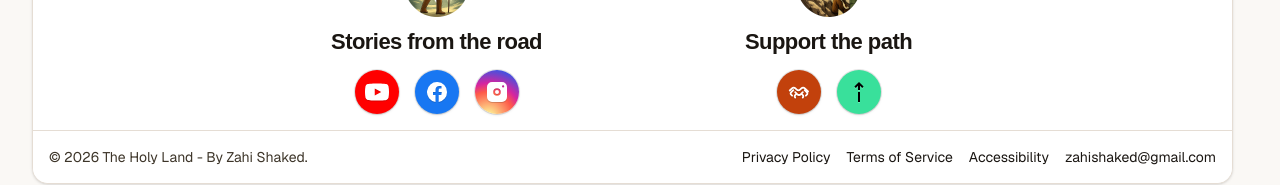
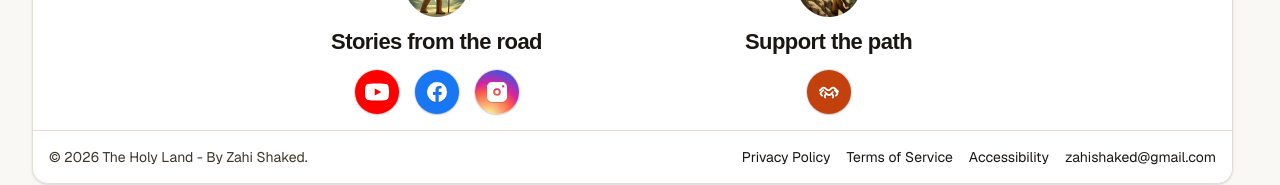
Before and after one commit to Ponzee/zahi-tours, a Next.js app: page /about in a window 1280 px wide. Shown: the part 609-794 px from the top of the page. Built offline with nearby package versions, Linux system fonts and the light colour scheme; no server answers; a web font is replaced by a local one.

Commit message:
ui(follow): remove linktree button

```diff
--- a/components/FollowSupportBlock.tsx
+++ b/components/FollowSupportBlock.tsx
@@ -115,21 +115,6 @@ export default function FollowSupportBlock() {
                     </svg>
                   </span>
                 </Link>
-
-                <a
-                  href="https://linktr.ee/zahishakedtourguide"
-                  target="_blank"
-                  rel="noopener noreferrer"
-                  className="group inline-flex items-center focus-visible:outline-2 focus-visible:outline-[#c2410c] focus-visible:outline-offset-2 rounded-full"
-                  aria-label="Linktree"
-                  title="Linktree"
-                >
-                  <span className="inline-flex h-11 w-11 items-center justify-center rounded-full bg-[#39E09B] shadow-sm ring-1 ring-black/10 transition-all duration-200 ease-out group-hover:-translate-y-0.5 group-hover:shadow-md group-hover:ring-black/20 group-hover:scale-[1.04] active:translate-y-0 active:scale-[0.98]" aria-hidden="true">
-                    <svg viewBox="0 0 24 24" className="h-6 w-6 text-black drop-shadow-[0_1px_0_rgba(255,255,255,0.25)]" fill="currentColor">
-                      <path d="M12 2l4.6 4.6-1.4 1.4L13 5.8V10h-2V5.8L8.8 8 7.4 6.6 12 2zm-1 10h2v10h-2V12z" />
-                    </svg>
-                  </span>
-                </a>
               </div>
             </div>
           </div>
```
